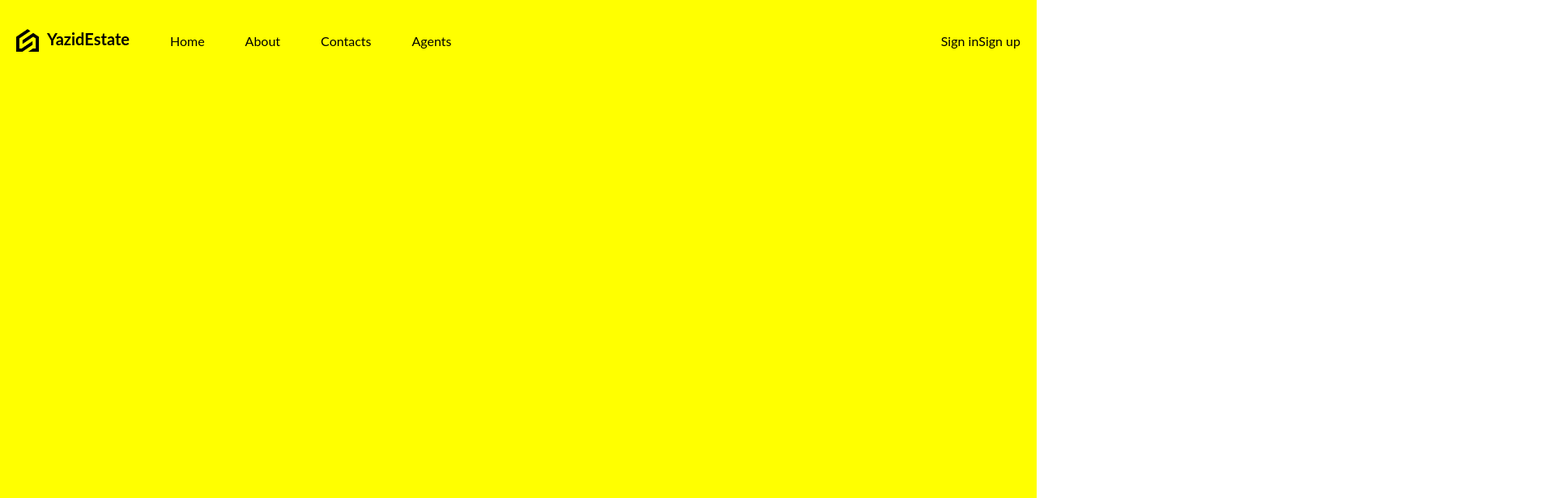
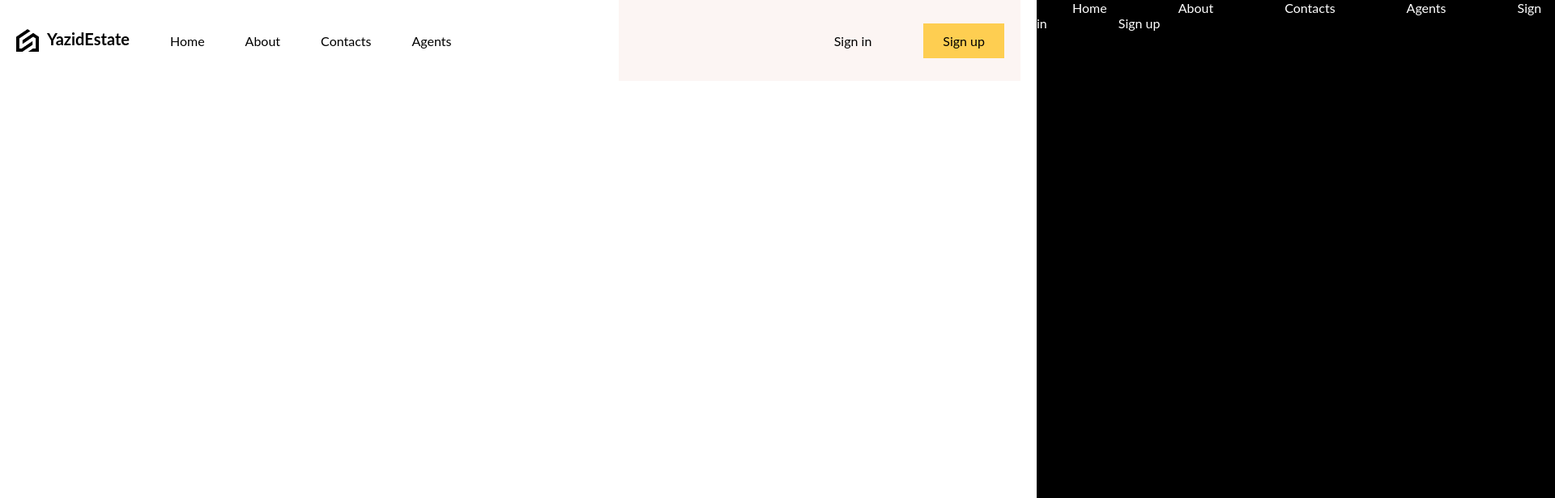
Before and after one commit to yazid1bernou/real-estate-ui-react, a React (Vite) app: page / in a window 1280 px wide. Shown: the top 616 px of the page at 81% size, 1920 px wide, since content can reach past the window. Built offline with nearby package versions, Linux system fonts and the light colour scheme.

Commit message:
navbar css html

```diff
--- a/src/components/navbar/Navbar.jsx
+++ b/src/components/navbar/Navbar.jsx
@@ -14,7 +14,19 @@ function Navbar () {
             </div>
             <div className="right">
                 <a href=''>Sign in</a>
-                <a href=''>Sign up</a>
+                <a href='' className='register'>Sign up</a>
+                <div className="meneIcon">
+                    <img src="/menu.png" alt="" />
+                </div>
+                <div className="menu">
+                    <a href=''>Home</a>
+                    <a href=''>About</a>
+                    <a href=''>Contacts</a>
+                    <a href=''>Agents</a>
+                    <a href=''>Sign in</a>
+                    <a href=''>Sign up</a>
+
+                </div>
             </div>
         </nav>
     )
--- a/src/components/navbar/navbar.scss
+++ b/src/components/navbar/navbar.scss
@@ -1,8 +1,18 @@
+@import "../../responsive.scss";
 nav {
     height: 100px;
     display: flex;
     justify-content: space-between;
     align-items: center;
+    a {
+      transition: all 0.4s ease;
+
+      @include sm {
+        display: none;
+      }
+      &:hover {
+        scale: 1.05;
+      }
     }
     .left {
       flex : 3 ;
@@ -15,16 +25,55 @@ nav {
         display: flex;
         justify-items: center;
         gap: 10px;
-
+        span {
+          @include md {
+            display: none;
+          }
+          @include sm {
+            display: initial;
+          }
+        }
         img {
           width: 28px;
         }
+
       }
   }
   .right {
       flex:  2 ;
       display: flex;
-    justify-items: center;
+      align-items: center;
       justify-content: flex-end;
+      background-color: #fcf5f3;
+      height: 100%;
+
+      a {
+        padding: 12px 24px;
+        margin: 20px;
+      }
+      .register {
+        background-color: #fece51;
+      }
+      .meneIcon {
+        display: none;
+        @include  sm {
+         display: initial;
+        }
+        img {
+          width: 36px;
+          height: 36px;
+          cursor: pointer;
+        }
+      }
+      .menu {
+        position: absolute;
+        top: 0;
+        right: -50%;
+        background-color: black;
+        color: white;
+        height: 100vh;
+        width: 50%;
+      }
+  }
 
 }
--- a/src/layout.scss
+++ b/src/layout.scss
@@ -9,16 +9,13 @@
     padding-right: 20px;
 
     @include lg {
-        background-color: yellow;
         max-width: 1280px;
     }
 
     @include md {
-        background-color: green;
         max-width: 768px;
     }
     @include sm {
-        background-color: red;
         max-width: 640px;
     }
 
```
Lines whose indentation alone changed are shown as unchanged.
